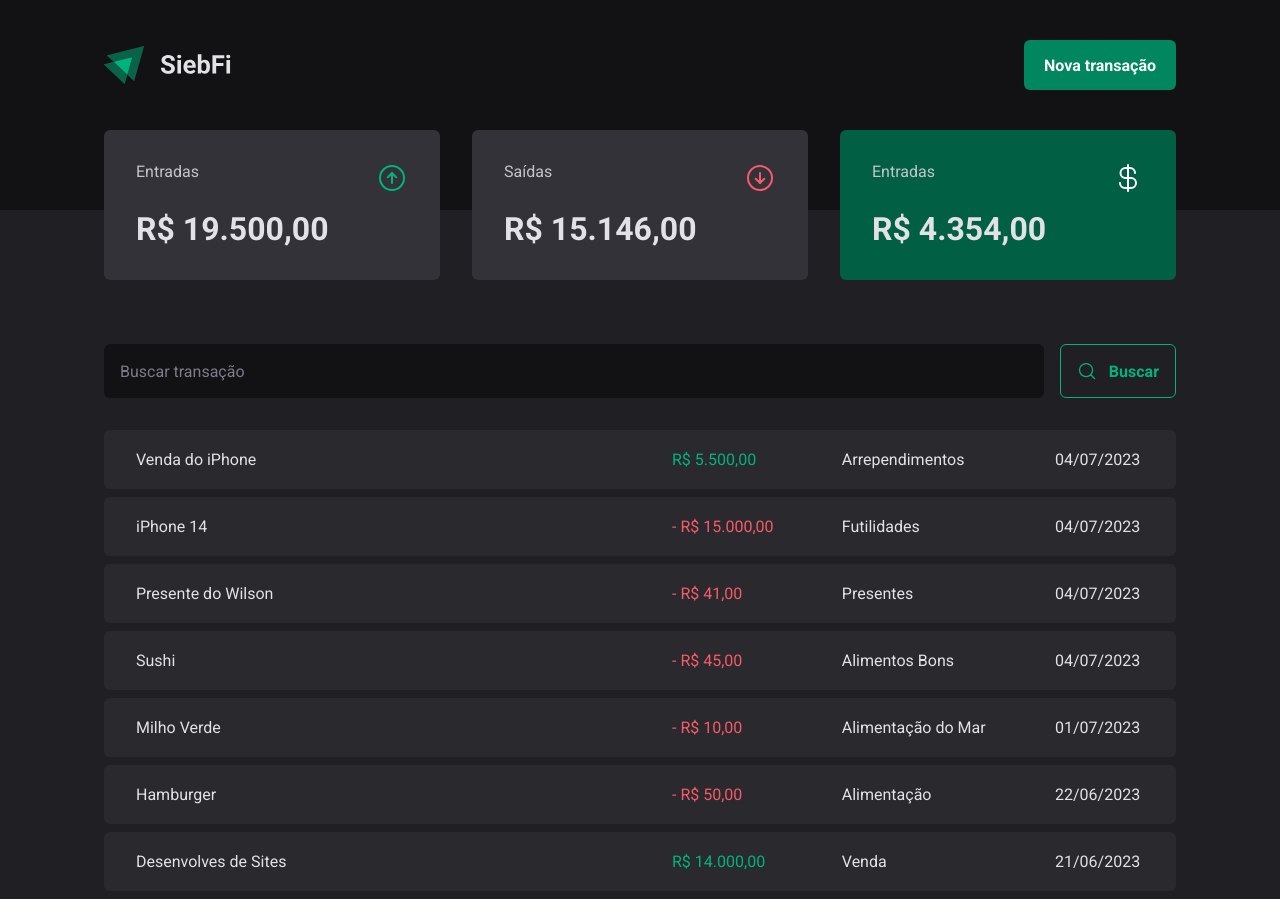
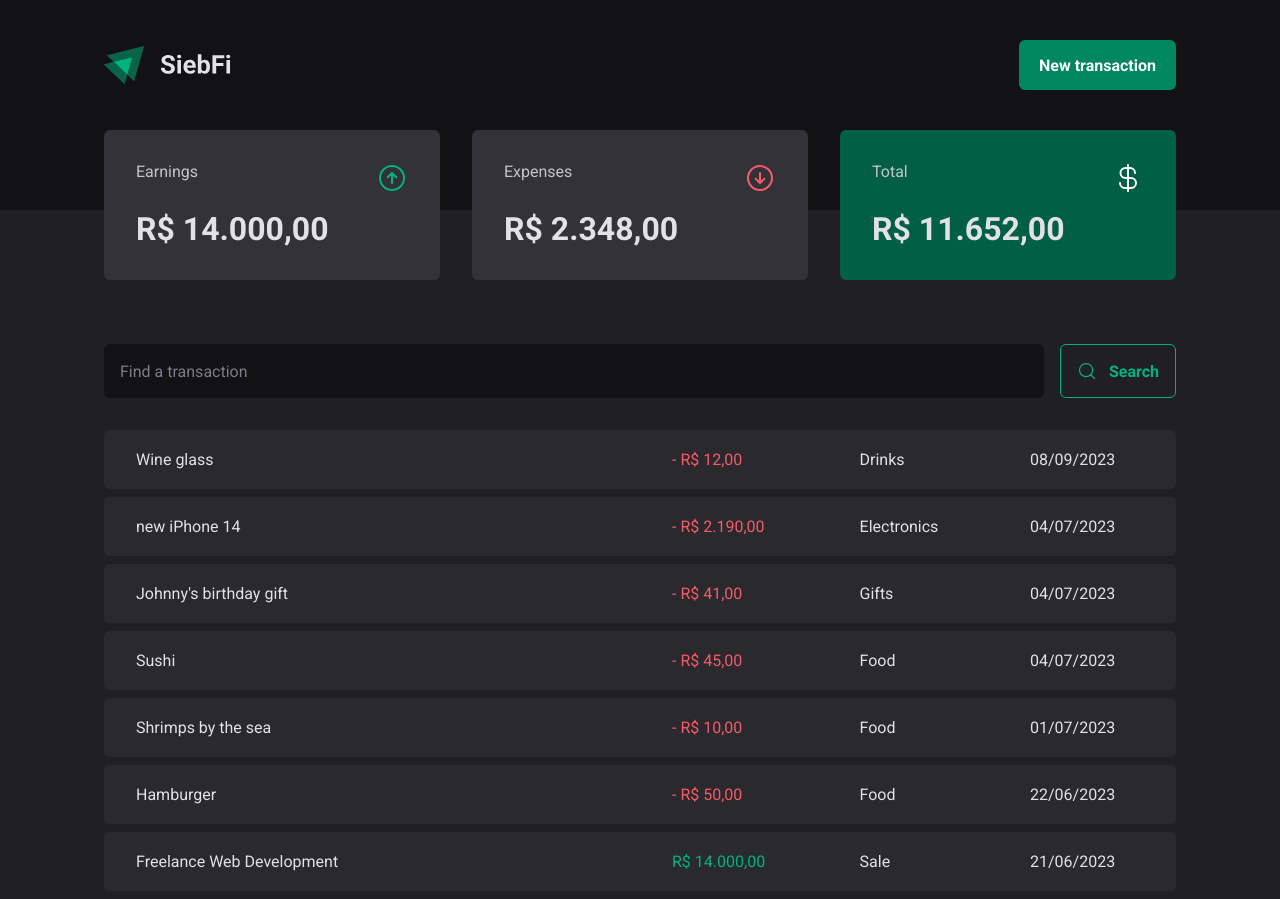
Before and after one commit to guisiebert/siebfi, a React (Vite) app: page / in a window 1280 px wide. Built offline with nearby package versions, Linux system fonts and the light colour scheme; data requests are answered from the project's data file.

Commit message:
text corrections

```diff
--- a/server.json
+++ b/server.json
@@ -2,9 +2,9 @@
   "transactions": [
     {
       "id": 1,
-      "description": "Desenvolves de Sites",
+      "description": "Freelance Web Development",
       "type": "income",
-      "category": "Venda",
+      "category": "Sale",
       "price": 14000,
       "createdAt": "2023-06-21T16:11:39.077Z"
     },
@@ -12,49 +12,49 @@
       "id": 2,
       "description": "Hamburger",
       "type": "expense",
-      "category": "Alimentação",
+      "category": "Food",
       "price": 50,
       "createdAt": "2023-06-22T16:11:39.077Z"
     },
     {
       "id": 3,
-      "description": "Milho Verde",
+      "description": "Shrimps by the sea",
       "type": "expense",
-      "category": "Alimentação do Mar",
+      "category": "Food",
       "price": 10,
       "createdAt": "2023-07-01T16:11:39.077Z"
     },
     {
       "description": "Sushi",
       "price": 45,
-      "category": "Alimentos Bons",
+      "category": "Food",
       "type": "expense",
       "createdAt": "2023-07-04T18:50:08.793Z",
       "id": 4
     },
     {
-      "description": "Presente do Wilson",
+      "description": "Johnny's birthday gift",
       "price": 41,
-      "category": "Presentes",
+      "category": "Gifts",
       "type": "expense",
       "createdAt": "2023-07-04T18:54:42.656Z",
       "id": 5
     },
     {
-      "description": "iPhone 14",
-      "price": 15000,
-      "category": "Futilidades",
+      "description": "new iPhone 14",
+      "price": 2190,
+      "category": "Electronics",
       "type": "expense",
       "createdAt": "2023-07-04T19:15:20.341Z",
       "id": 6
     },
     {
-      "description": "Venda do iPhone",
-      "price": 5500,
-      "category": "Arrependimentos",
-      "type": "income",
-      "createdAt": "2023-07-04T19:25:35.568Z",
-      "id": 7
+      "description": "Wine glass",
+      "price": 12,
+      "category": "Drinks",
+      "type": "expense",
+      "createdAt": "2023-09-08T20:35:52.078Z",
+      "id": 8
     }
   ]
 }
--- a/src/components/Header/index.tsx
+++ b/src/components/Header/index.tsx
@@ -11,7 +11,7 @@ export function Header() {
 
                 <Dialog.Root>
                     <Dialog.Trigger asChild>
-                        <NewTransactionButton>Nova transação</NewTransactionButton>
+                        <NewTransactionButton>New transaction</NewTransactionButton>
                     </Dialog.Trigger>
 
                     <NewTransactionModal />
--- a/src/components/NewTransactionModal/index.tsx
+++ b/src/components/NewTransactionModal/index.tsx
@@ -60,20 +60,20 @@ export function NewTransactionModal() {
                 >
                     <input
                         type="text"
-                        placeholder="Descrição"
+                        placeholder="Description"
                         required
                         {...register('description')}
                     />
                     <input
                         type="number"
-                        placeholder="Preço"
+                        placeholder="Value"
                         required
                         {...register("price", { valueAsNumber: true })}
                     />
 
                     <input
                         type="text"
-                        placeholder="Categoria"
+                        placeholder="Category"
                         required
                         {...register("category")}
                     />
@@ -90,12 +90,12 @@ export function NewTransactionModal() {
                                 >
                                     <TransactionTypeButton value="income" variant="income">
                                         <ArrowCircleUp size={24}/>
-                                        Entrada
+                                        Income
                                     </TransactionTypeButton>
 
                                     <TransactionTypeButton value="expense" variant="expense">
                                         <ArrowCircleDown size={24}/>
-                                        Saída
+                                        Expense
                                     </TransactionTypeButton>
                                 </TransactionTypeContainer>
                             )
@@ -103,7 +103,7 @@ export function NewTransactionModal() {
                     />
 
                     <button type="submit" disabled={isSubmitting}>
-                        Cadastrar
+                        Register
                     </button>
                 </form>
             </Content>
--- a/src/components/Summary/index.tsx
+++ b/src/components/Summary/index.tsx
@@ -5,15 +5,13 @@ import { useSummary } from "../../hooks/useSummary";
 
 export function Summary() {
 
-    // const { transactions } = useContext(TransactionContext)
-
     const summary = useSummary()
 
     return(
         <SummaryContainer>
             <SummaryCard>
                 <header>
-                    <span>Entradas</span>
+                    <span>Earnings</span>
                     <ArrowCircleUp size={32} color="#00b37e"/>
                 </header>
                 <strong>
@@ -23,7 +21,7 @@ export function Summary() {
 
             <SummaryCard>
                 <header>
-                    <span>Saídas</span>
+                    <span>Expenses</span>
                     <ArrowCircleDown size={32} color="#f75a68"/>
                 </header>
                 <strong>
@@ -33,7 +31,7 @@ export function Summary() {
 
             <SummaryCard variant="green">
                 <header>
-                    <span>Entradas</span>
+                    <span>Total</span>
                     <CurrencyDollar size={32} color="#fff"/>
                 </header>
                 <strong>
--- a/src/pages/Transactions/components/SearchForm/index.tsx
+++ b/src/pages/Transactions/components/SearchForm/index.tsx
@@ -31,12 +31,12 @@ export function SearchForm() {
         <SearchFormContainer onSubmit={handleSubmit(handleSearchTransactions)}>
             <input
                 type="text"
-                placeholder="Buscar transação"
+                placeholder="Find a transaction"
                 {...register('query')}
             />
             <button type="submit" disabled={isSubmitting}>
                 <MagnifyingGlass size={20}/>
-                <strong>Buscar</strong>
+                <strong>Search</strong>
             </button>
         </SearchFormContainer>
     )
```
Also changed, not shown: image.png (added), public/siebfit-screenshot.png (added).
